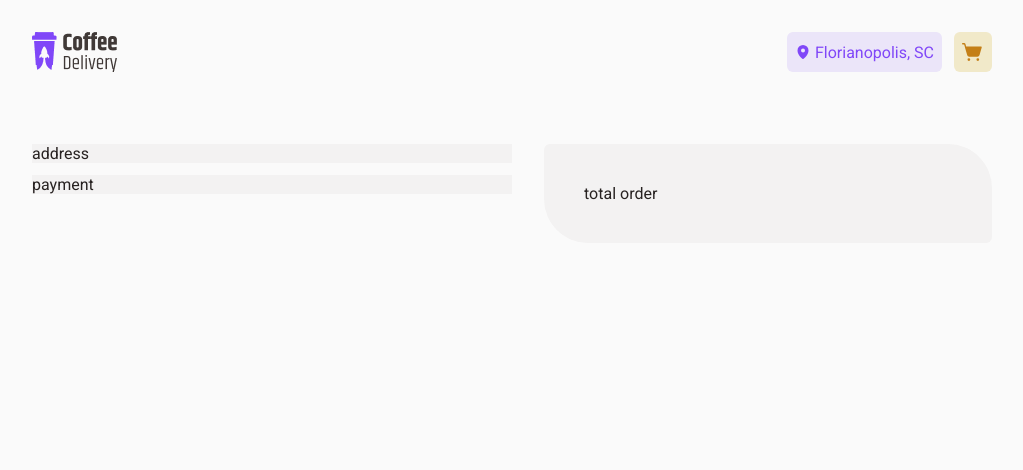
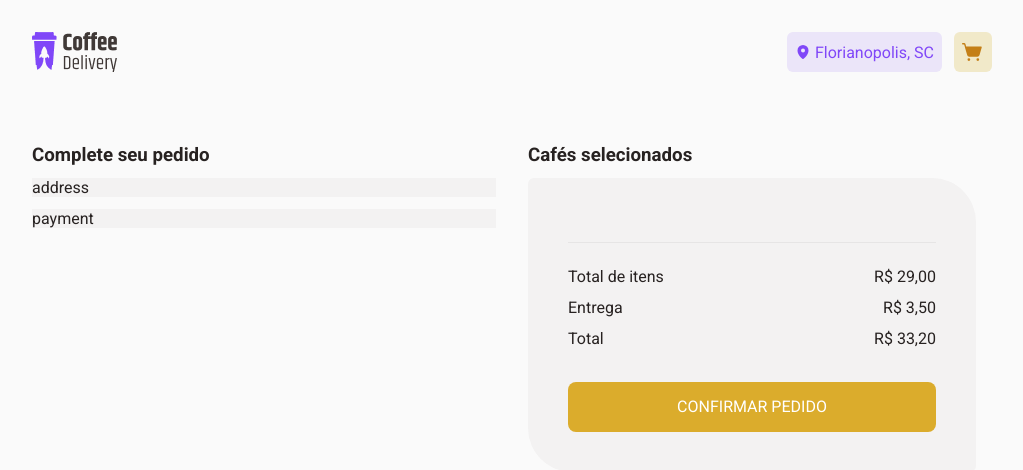
Before and after one commit to adonisamarante/coffee-delivery-dsf, a React (Vite) app: page /checkout in a window 1280 px wide. Shown: the top 470 px of the page, without its empty margins (128-1151 px from the left). Built offline with nearby package versions, Linux system fonts and the light colour scheme.

Commit message:
feat: selected coffees aside

```diff
--- a/src/pages/Checkout/index.tsx
+++ b/src/pages/Checkout/index.tsx
@@ -1,15 +1,23 @@
+import { useContext } from 'react'
+import { PrimaryButton, ShopCartCard } from '../../components'
 import {
   AddressWrapper,
   Container,
   PaymentWrapper,
+  Separator,
   SignUpFormContainer,
+  TotalOrderContainer,
   TotalOrderWrapper,
+  ValuesAmountWrapper,
 } from './styles'
+import { CoffeeOrderContext } from '../../contexts/CoffeeOrderContext'
+export function Checkout() {
+  const { coffees } = useContext(CoffeeOrderContext)
 
-export function Checkout() {
   return (
     <Container>
       <SignUpFormContainer>
+        <h3>Complete seu pedido</h3>
         <AddressWrapper>
           <p>address</p>
         </AddressWrapper>
@@ -19,9 +27,44 @@ export function Checkout() {
         </PaymentWrapper>
       </SignUpFormContainer>
 
-      <TotalOrderWrapper>
-        <p>total order</p>
-      </TotalOrderWrapper>
+      <TotalOrderContainer>
+        <h3>Cafés selecionados</h3>
+        <TotalOrderWrapper>
+          {coffees &&
+            coffees.map((coffee) => {
+              const coffeeIndex = coffees.indexOf(coffee)
+
+              if (coffeeIndex !== coffees.length - 1) {
+                return (
+                  <>
+                    <ShopCartCard key={coffee.id} />
+                    <Separator />
+                  </>
+                )
+              } else {
+                return <ShopCartCard key={coffee.id} />
+              }
+            })}
+
+          <Separator />
+
+          <ValuesAmountWrapper>
+            <div>
+              <p>Total de itens</p>
+              <p>R$ 29,00</p>
+            </div>
+            <div>
+              <p>Entrega</p>
+              <p>R$ 3,50</p>
+            </div>
+            <div className="total-text">
+              <p>Total</p>
+              <p>R$ 33,20</p>
+            </div>
+          </ValuesAmountWrapper>
+          <PrimaryButton text="CONFIRMAR PEDIDO" />
+        </TotalOrderWrapper>
+      </TotalOrderContainer>
     </Container>
   )
 }
--- a/src/pages/Checkout/styles.ts
+++ b/src/pages/Checkout/styles.ts
@@ -37,3 +37,25 @@ export const TotalOrderWrapper = styled(BaseWrapper)`
 
   flex-direction: column;
 `
+
+export const Separator = styled.div`
+  width: 100%;
+  height: 1px;
+  background-color: ${(props) => props.theme['base-button']};
+  margin: 1.5rem 0;
+`
+
+export const ValuesAmountWrapper = styled.div`
+  flex-direction: column;
+  gap: 0.75rem;
+
+  margin-bottom: 1.5rem;
+
+  > div {
+    justify-content: space-between;
+  }
+
+  .total-text {
+    margin-bottom: 10px;
+  }
+`
```
